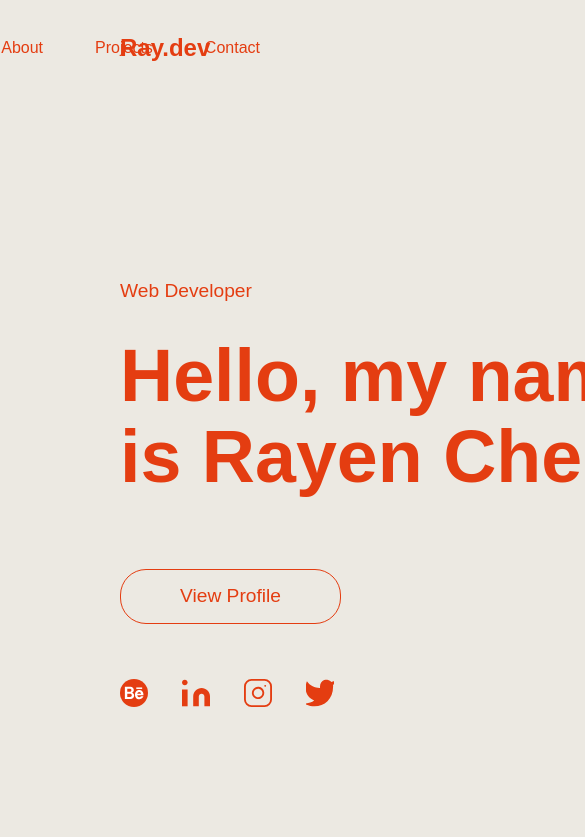
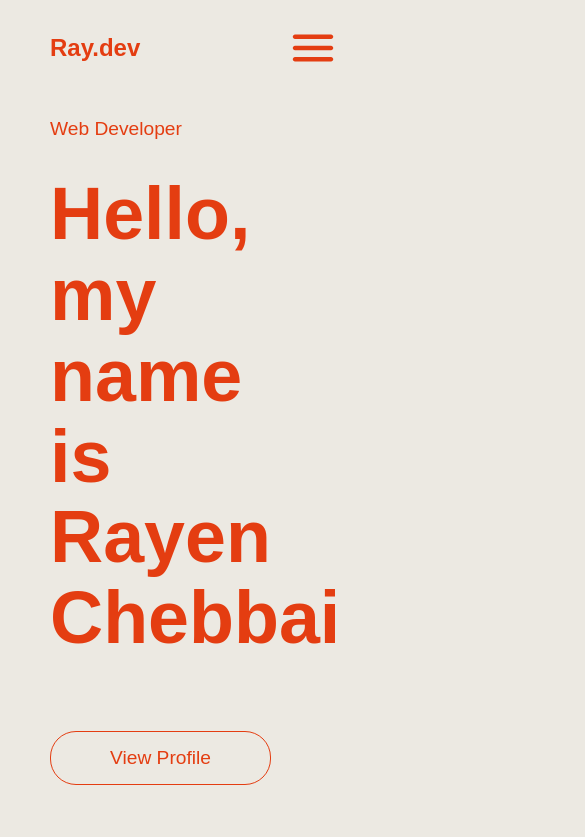
Before and after one commit to Bakbak24/portfoliosite, a plain HTML site: page index.html in a window 390 px wide. Shown: the top 837 px of the page, 585 px wide, since content can reach past the window. Drawn offline with Linux system fonts and the light colour scheme.

Commit message:
style: Improve layout and responsiveness for smaller screens

```diff
--- a/css/style.css
+++ b/css/style.css
@@ -19,6 +19,7 @@ body {
     background-color: var(--tint-color);
     margin: 0;
     padding: 0;
+    overflow-x: hidden;
 }
 
 header {
@@ -82,6 +83,34 @@ nav ul li:nth-child(1) a::after {
     height: 3px;
     background-color: var(--red-color);
     margin-bottom: -2.5px;
+}
+
+@media only screen and (max-width: 750px) {
+
+    header {
+        padding: 13px 50px;
+    }
+
+    #right ul {
+        display: none;
+    }
+
+    #left {
+        width: 50%;
+    }
+
+    #right {
+        width: 50%;
+        background-image: url(../images/br-menu.svg);
+        width: 54px;
+        height: 54px;
+        flex-shrink: 0;
+        cursor: pointer;
+    }
+
+    #welcoming-content {
+        margin-left: 80px;
+    }
 }
 
 #home-welcoming,
@@ -323,7 +352,7 @@ textarea {
 
 
 #welcoming-content {
-    width: 50%;
+    width: 70%;
     display: flex;
     flex-direction: column;
     justify-content: flex-start;
@@ -341,6 +370,15 @@ textarea {
     line-height: 1.1;
     width: 620px;
     margin-bottom: 72px;
+}
+
+@media only screen and (max-width: 750px) {
+    #welcoming-content {
+        margin-left: 50px;
+    }
+    #welcoming-content h1 {
+        width: 100%;
+    }
 }
 
 #welcoming-content button {
@@ -620,7 +658,7 @@ footer b {
     height: 227px;
 }
 
-@media only screen and (max-width:885px){
+@media only screen and (max-width:885px) {
     #footer-content {
         gap: 100px;
     }
```
Also changed, not shown: images/br-menu.svg (added).
